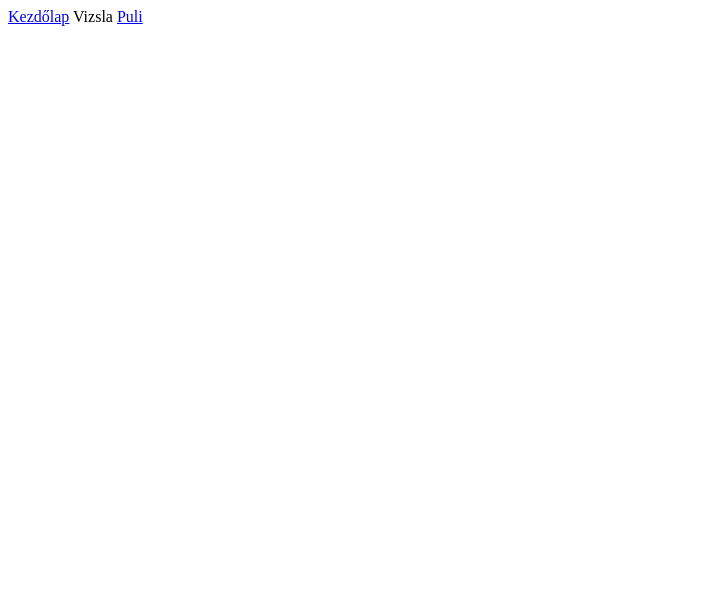
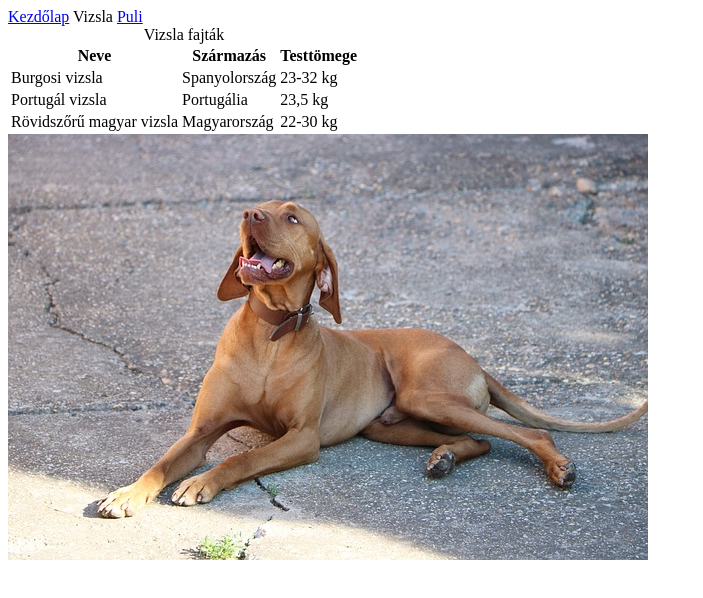
Before and after one commit to RozsasAdrienn/oraiMunka240919niru1, a plain HTML site: page vizsla.html in a window 1280 px wide. Shown: the whole page, without its empty margins (0-703 px from the left). Drawn offline with Linux system fonts and the light colour scheme.

Commit message:
index oldal kész, vizsla oldal kész

```diff
--- a/vizsla.html
+++ b/vizsla.html
@@ -21,9 +21,38 @@
     </header>
     <main>
         <!--adott rész közepe-->
+        <table>
+            <caption>Vizsla fajták</caption>
+            <tr>
+                <th>Neve</th>
+                <th>Származás</th>
+                <th>Testtömege</th>
+            </tr>
+            <tr>
+                <td>Burgosi vizsla</td>
+                <td>Spanyolország</td>
+                <td>23-32 kg</td>
+            </tr>
+            <tr>
+                <td>Portugál vizsla</td>
+                <td>Portugália</td>
+                <td>23,5 kg</td>
+            </tr>
+            <tr>
+                <td>Rövidszőrű magyar vizsla</td>
+                <td>Magyarország</td>
+                <td>22-30 kg</td>
+            </tr>
+        </table>
+
+
     </main>
     <footer>
         <!--adott rész alja-->
+        <a href="https://hu.wikipedia.org/wiki/Vizsla">
+            <img src="forrás/v1.jpg" alt="vizsla">
+        </a>
+
     </footer>
 
 </body>
```
Also changed, not shown: index.html (+9 -1 lines).
